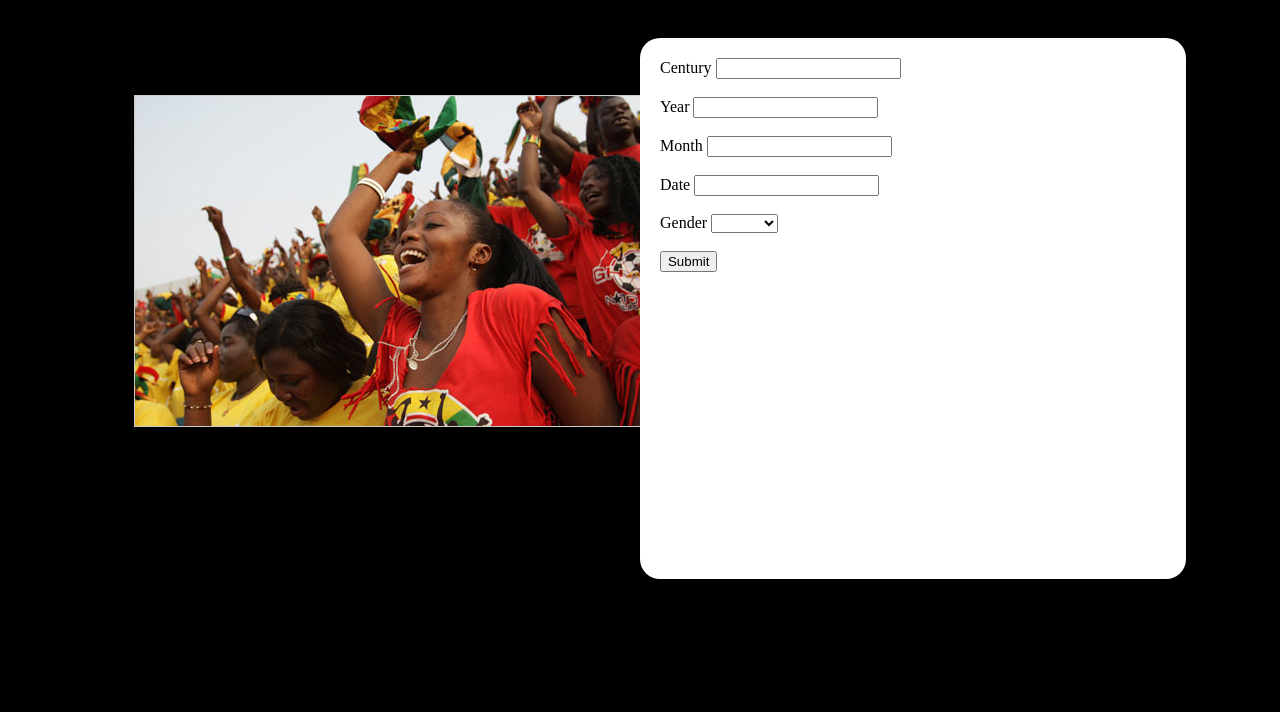
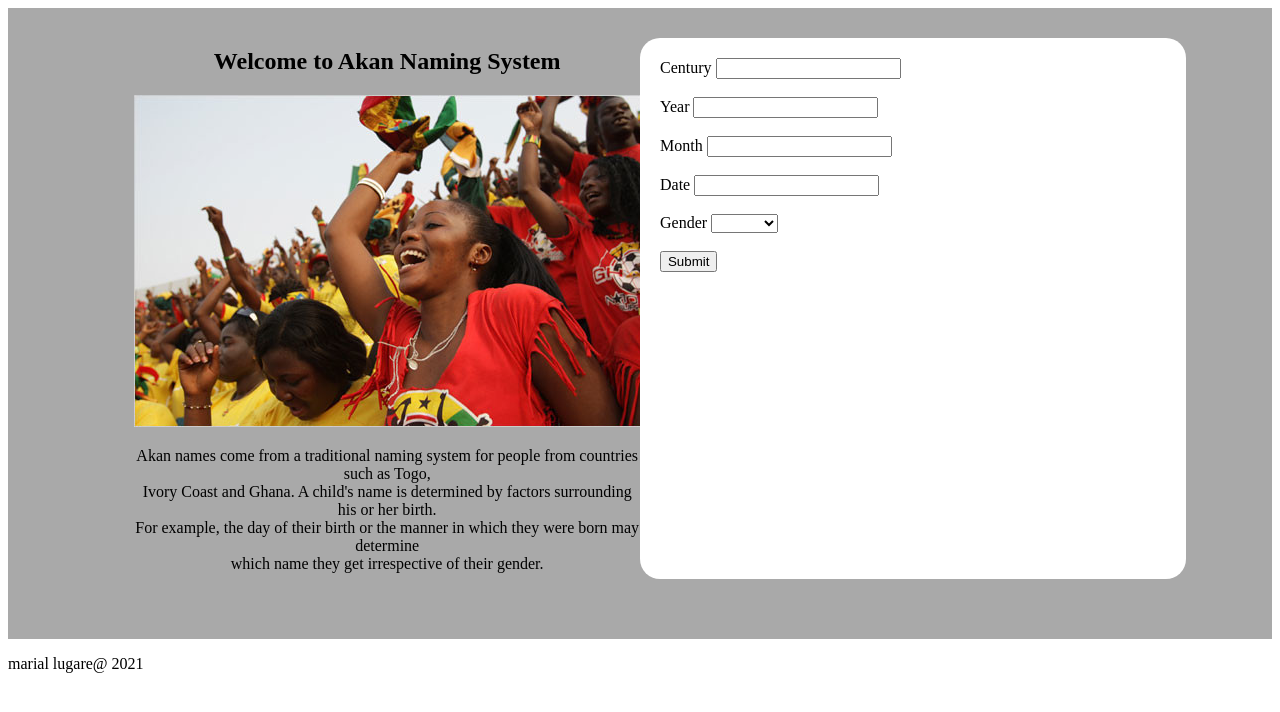
Before and after one commit to mariallugare/Akan-names, a plain HTML site: page index.html in a window 1280 px wide. Drawn offline with Linux system fonts and the light colour scheme.

Commit message:
changed background color to gray

```diff
--- a/index.css
+++ b/index.css
@@ -1,11 +1,11 @@
 body{
     font-family: poppins;
-    background-color: black;
+
 }
 .maindiv{
     display: flex;
     width: 100%;
-    background-color: black;
+    background-color: darkgray;
     padding-top: 20px;
     padding-bottom: 50px;
 
```
